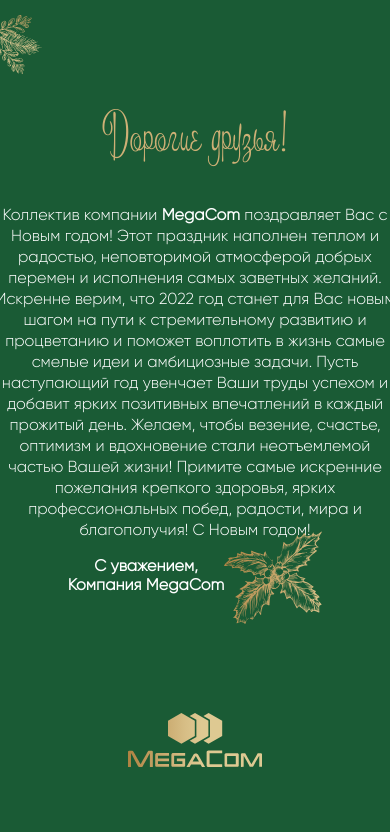
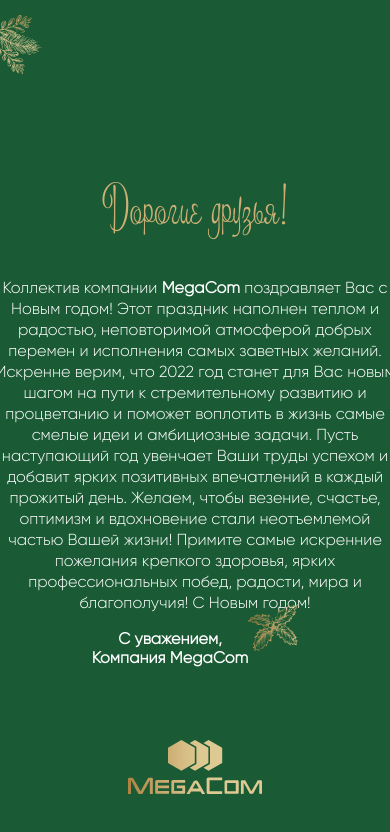
Before and after one commit to AigerimBekbolotova/new-year, a plain HTML site: page index.html in a window 390 px wide. Drawn offline with Linux system fonts and the light colour scheme.

Commit message:
fix: @media .title, .center

```diff
--- a/index.html
+++ b/index.html
@@ -20,7 +20,7 @@
           Пусть наступающий год увенчает Ваши труды успехом и добавит ярких позитивных впечатлений в каждый прожитый день. Желаем, чтобы везение, счастье, оптимизм и вдохновение стали неотъемлемой частью Вашей жизни!
           Примите самые искренние пожелания крепкого здоровья, ярких профессиональных побед, радости, мира и благополучия! С Новым годом!</p>
          <div class="sign">
-            <span>С уважением, <br>Компания MegaCom</span> <span><img src="img/center.svg" alt="" class="center"></span>
+            <span>С уважением, <br>Компания MegaCom</span> <span><img class="center" src="img/center.svg" alt="" class="center"></span>
          </div>
       </div>
       <div class="logo">
--- a/style.css
+++ b/style.css
@@ -104,12 +104,13 @@ body {
       display: none;
    }
 
-   .left-top {
+   .left-top, .center {
       width: 50px;
    }
 
    .title{
       font-size: 52px;
+      margin-top: 100px;
    }
 
    .text {
```
